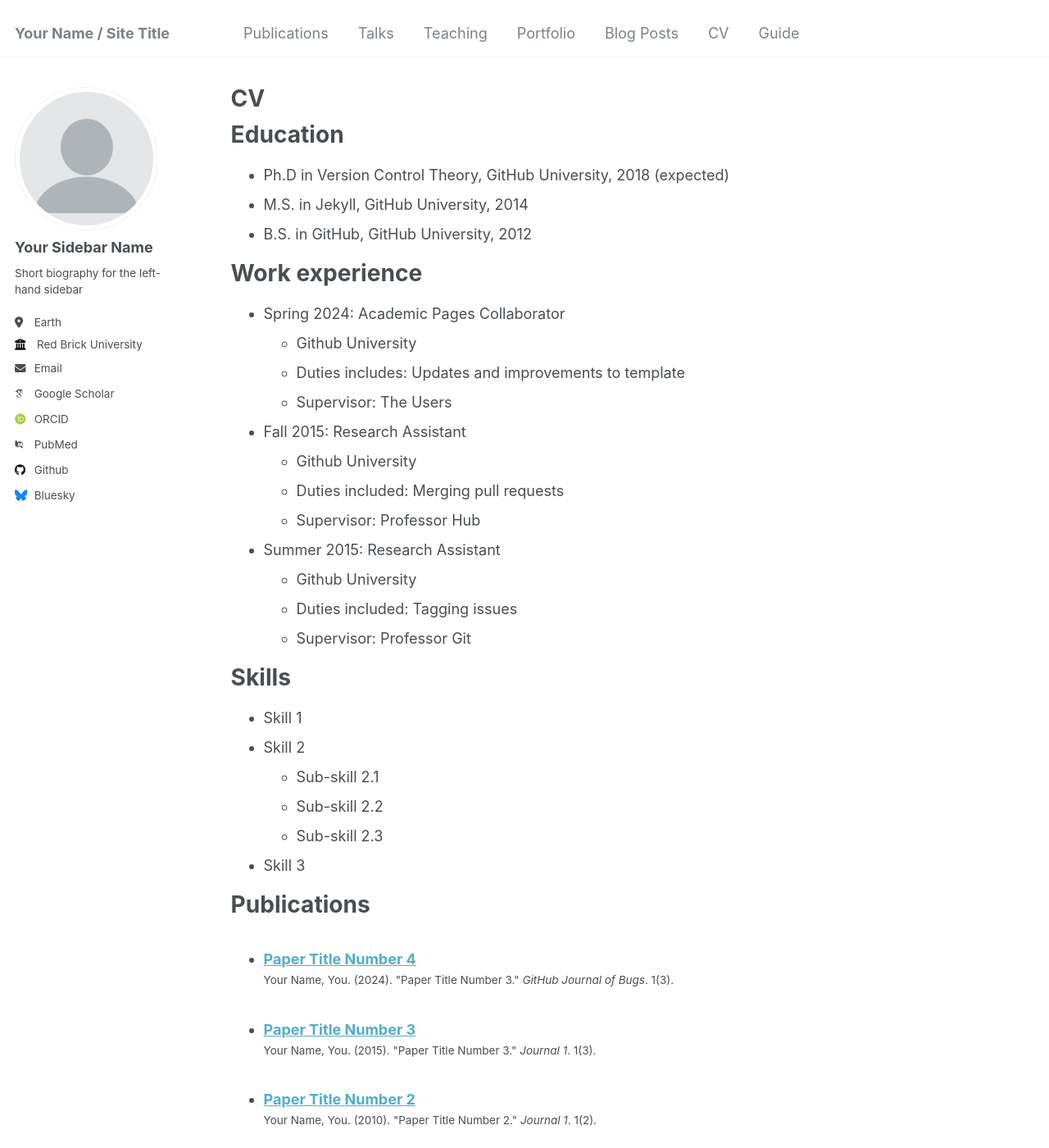
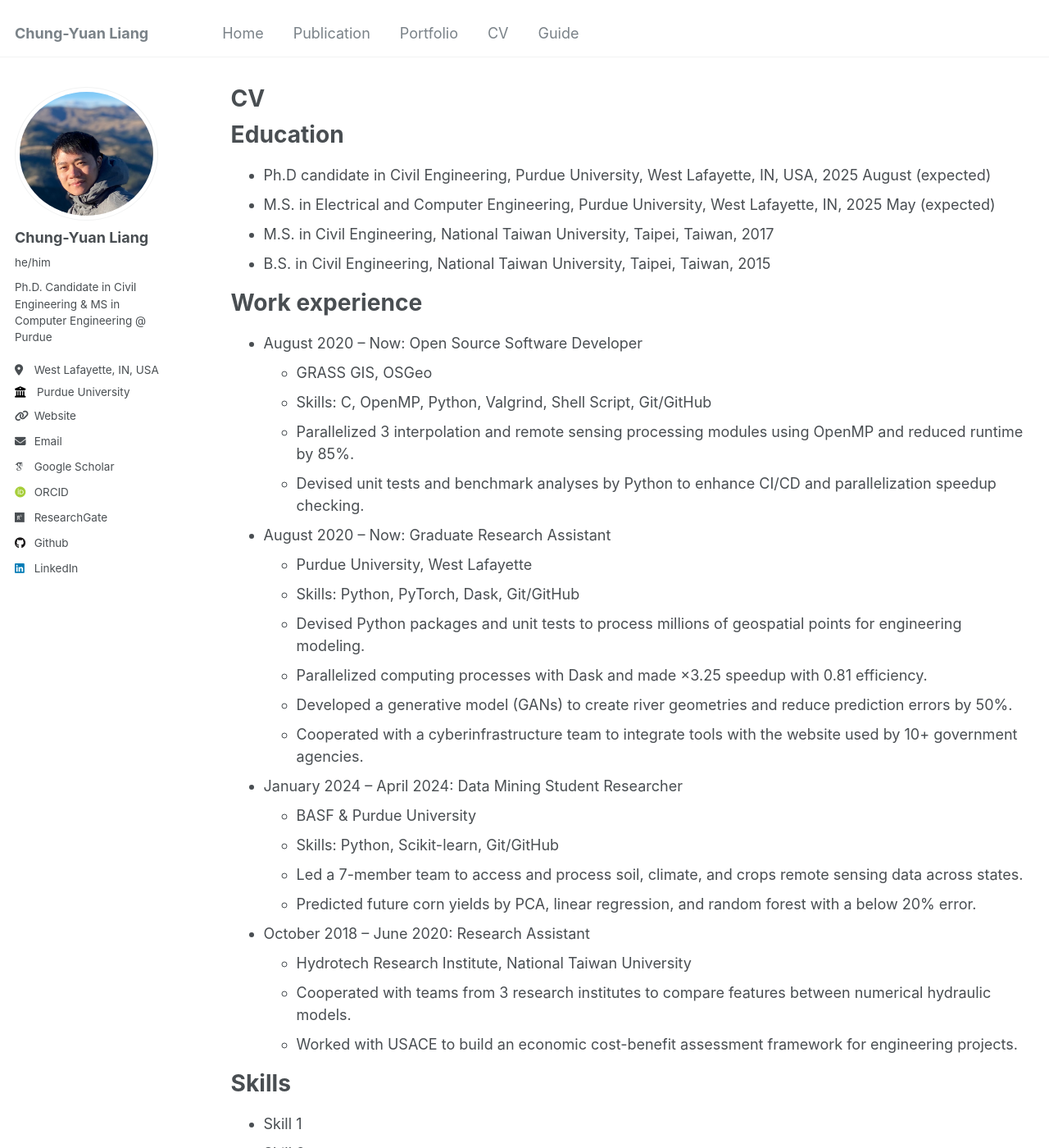
Before and after one commit to cyliang368/cyliang368.github.io, a Jekyll site: the page built from _pages/cv.md, in a window 1280 px wide and 1400 px high. Shown: the whole window at 82% size. Built offline with Jekyll 4.4.1, drawn with Linux system fonts in a browser that asks for light colours; some web fonts are replaced; some of the changed text lies outside the part shown.

Commit message:
update outline, home, CV, links

```diff
--- a/_config.yml
+++ b/_config.yml
@@ -8,47 +8,47 @@
 
 # Basic Site Settings
 locale                   : "en-US"
-title                    : "Your Name / Site Title"
+title                    : "Chung-Yuan Liang"
 title_separator          : "-"
-name                     : &name "Your Name"
+name                     : &name "Chung-Yuan Liang"
 description              : &description "personal description"
-url                      : https://academicpages.github.io # the base hostname & protocol for your site e.g. "https://mmistakes.github.io"
+url                      : https://cyliang368.github.io
 baseurl                  : "" # the subpath of your site, e.g. "/blog"
-repository               : "academicpages/academicpages.github.io"
+repository               : "cyliang368/cyliang368.github.io"
 
 # Site Author - The following control what appear as part of the author content on the side bar.
 #               If a field is blank the icon and link will not appear, otherwise it will be shown.
 #               Additional customization can be done by editing /_includes/author-profile.html
 author:
   # Biographic information
-  avatar           : "profile.png"
-  name             : "Your Sidebar Name"
-  pronouns         : # example: "she/her"
-  bio              : "Short biography for the left-hand sidebar"
-  location         : "Earth"
-  employer         : "Red Brick University"
-  uri              : # URL
-  email            : "none@example.org"
+  avatar           : "profile.jpeg"
+  name             : "Chung-Yuan Liang"
+  pronouns         : "he/him"
+  bio              : "Ph.D. Candidate in Civil Engineering & MS in Computer Engineering @ Purdue"
+  location         : "West Lafayette, IN, USA"
+  employer         : "Purdue University"
+  uri              : "http://cyliang368.github.io"
+  email            : "cyliang368@gmail.com"
 
   # Academic websites
-  arxiv            : # URL - Update with the correct link to your profile
-  googlescholar    : "https://scholar.google.com/citations?user=PS_CX0AAAAAJ"
+  # arxiv            : # URL - Update with the correct link to your profile
+  googlescholar    : "https://scholar.google.com/citations?user=4j9MWyMAAAAJ&hl=en"
   impactstory      : # URL
-  orcid            : "http://orcid.org/yourorcidurl"
+  orcid            : "https://orcid.org/0000-0001-8343-2148"
   semantic         : # URL
-  pubmed           : "https://www.ncbi.nlm.nih.gov/pubmed/?term=john+snow"
-  researchgate     : # URL
+  pubmed           : # URL
+  researchgate     : "https://www.researchgate.net/profile/Chung-Yuan-Liang"
 
   # Repositories and software development
   bitbucket        : # Username - Update with your username on the site
   codepen          : # Username
   dribbble         : # Username
-  github           : "academicpages"
+  github           : "cyliang368"
   kaggle           : # Username
   stackoverflow    : # User number or user number and name (i.e., use "1" or "1/jeff-atwood")
 
   # Social media
-  bluesky          : "bsky.app" # Replace this with you Bluesky username
+  bluesky          : # Username
   facebook         : # Username
   flickr           : # Username
   foursquare       : # Username
@@ -57,7 +57,7 @@ author:
   keybase          : # Username
   instagram        : # Username
   lastfm           : # Username
-  linkedin         : # Username
+  linkedin         : "cyliang368"
   mastodon         : # URL
   medium           : # URL
   pinterest        : # Username
@@ -129,7 +129,7 @@ yandex_site_verification :
 
 # Social Sharing
 twitter:
-  username               : &twitter
+  username               : # &twitter
 facebook:
   username               :
   app_id                 :
--- a/_data/authors.yml
+++ b/_data/authors.yml
@@ -1,9 +1,9 @@
 # Authors
 
 Name Name:
-  name        : "Name Name"
-  uri         : "http://name.com"
-  email       : "name@name.com"
+  name        : "Chung-Yuan Liang"
+  uri         : "http://cyliang368.githug.io"
+  email       : "cyliang368@gmail.com"
   bio         : "This is the first name."
   avatar      : "bio-photo-2.jpg"
   twitter     : "name"
--- a/_data/navigation.yml
+++ b/_data/navigation.yml
@@ -5,20 +5,17 @@
 # prevent it from being included in the site.
 
 main:
-  - title: "Publications"
+  - title: "Home"
+    url: /home/
+
+  - title: "Publication"
     url: /publications/
 
-  - title: "Talks"
-    url: /talks/
-
-  - title: "Teaching"
-    url: /teaching/
+  # - title: "Research"
+  #   url: /research/
 
   - title: "Portfolio"
     url: /portfolio/
-
-  - title: "Blog Posts"
-    url: /year-archive/
 
   - title: "CV"
     url: /cv/
--- a/_pages/cv.md
+++ b/_pages/cv.md
@@ -11,26 +11,38 @@ redirect_from:
 
 Education
 ======
-* Ph.D in Version Control Theory, GitHub University, 2018 (expected)
-* M.S. in Jekyll, GitHub University, 2014
-* B.S. in GitHub, GitHub University, 2012
+* Ph.D candidate in Civil Engineering, Purdue University, West Lafayette, IN, USA, 2025 August (expected)
+* M.S. in Electrical and Computer Engineering, Purdue University, West Lafayette, IN, 2025 May (expected)
+* M.S. in Civil Engineering, National Taiwan University, Taipei, Taiwan, 2017
+* B.S. in Civil Engineering, National Taiwan University, Taipei, Taiwan, 2015
 
 Work experience
 ======
-* Spring 2024: Academic Pages Collaborator
-  * Github University
-  * Duties includes: Updates and improvements to template
-  * Supervisor: The Users
+* August 2020 – Now: Open Source Software Developer
+  * GRASS GIS, OSGeo
+  * Skills: C, OpenMP, Python, Valgrind, Shell Script, Git/GitHub
+  * Parallelized 3 interpolation and remote sensing processing modules using OpenMP and reduced runtime by 85%.
+  * Devised unit tests and benchmark analyses by Python to enhance CI/CD and parallelization speedup checking.
 
-* Fall 2015: Research Assistant
-  * Github University
-  * Duties included: Merging pull requests
-  * Supervisor: Professor Hub
 
-* Summer 2015: Research Assistant
-  * Github University
-  * Duties included: Tagging issues
-  * Supervisor: Professor Git
+* August 2020 – Now: Graduate Research Assistant
+  * Purdue University, West Lafayette
+  * Skills: Python, PyTorch, Dask, Git/GitHub
+  * Devised Python packages and unit tests to process millions of geospatial points for engineering modeling.
+  * Parallelized computing processes with Dask and made ×3.25 speedup with 0.81 efficiency.
+  * Developed a generative model (GANs) to create river geometries and reduce prediction errors by 50%.
+  * Cooperated with a cyberinfrastructure team to integrate tools with the website used by 10+ government agencies.
+
+* January 2024 – April 2024: Data Mining Student Researcher
+  * BASF & Purdue University
+  * Skills: Python, Scikit-learn, Git/GitHub
+  * Led a 7-member team to access and process soil, climate, and crops remote sensing data across states.
+  * Predicted future corn yields by PCA, linear regression, and random forest with a below 20% error.
+
+* October 2018 – June 2020: Research Assistant
+  * Hydrotech Research Institute, National Taiwan University
+  * Cooperated with teams from 3 research institutes to compare features between numerical hydraulic models.
+  * Worked with USACE to build an economic cost-benefit assessment framework for engineering projects.
 
 Skills
 ======
@@ -47,18 +59,25 @@ Publications
     {% include archive-single-cv.html %}
   {% endfor %}</ul>
 
-Talks
+<!-- Talks
 ======
   <ul>{% for post in site.talks reversed %}
     {% include archive-single-talk-cv.html  %}
-  {% endfor %}</ul>
+  {% endfor %}</ul> -->
 
 Teaching
 ======
-  <ul>{% for post in site.teaching reversed %}
+  <!-- <ul>{% for post in site.teaching reversed %}
     {% include archive-single-cv.html %}
-  {% endfor %}</ul>
+  {% endfor %}</ul> -->
 
 Service and leadership
 ======
-* Currently signed in to 43 different slack teams
+* 2021: Treasurer of the Taiwanese Student Association
+  * Purdue University, West Lafayette, IL, USA
+* 2014: Advisor of Debating Club
+  * Cheng Gong senior high school, Taiwan
+* 2013: Treasurer of the Student Association in Civil Engineering
+  * National Taiwan University, Taiwan
+* 2009: Director of Debating Club
+  * Cheng Gong senior high school, Taiwan
```
Also changed, not shown: _pages/home.md (added, +22 -0 lines), images/profile.jpeg (added).
